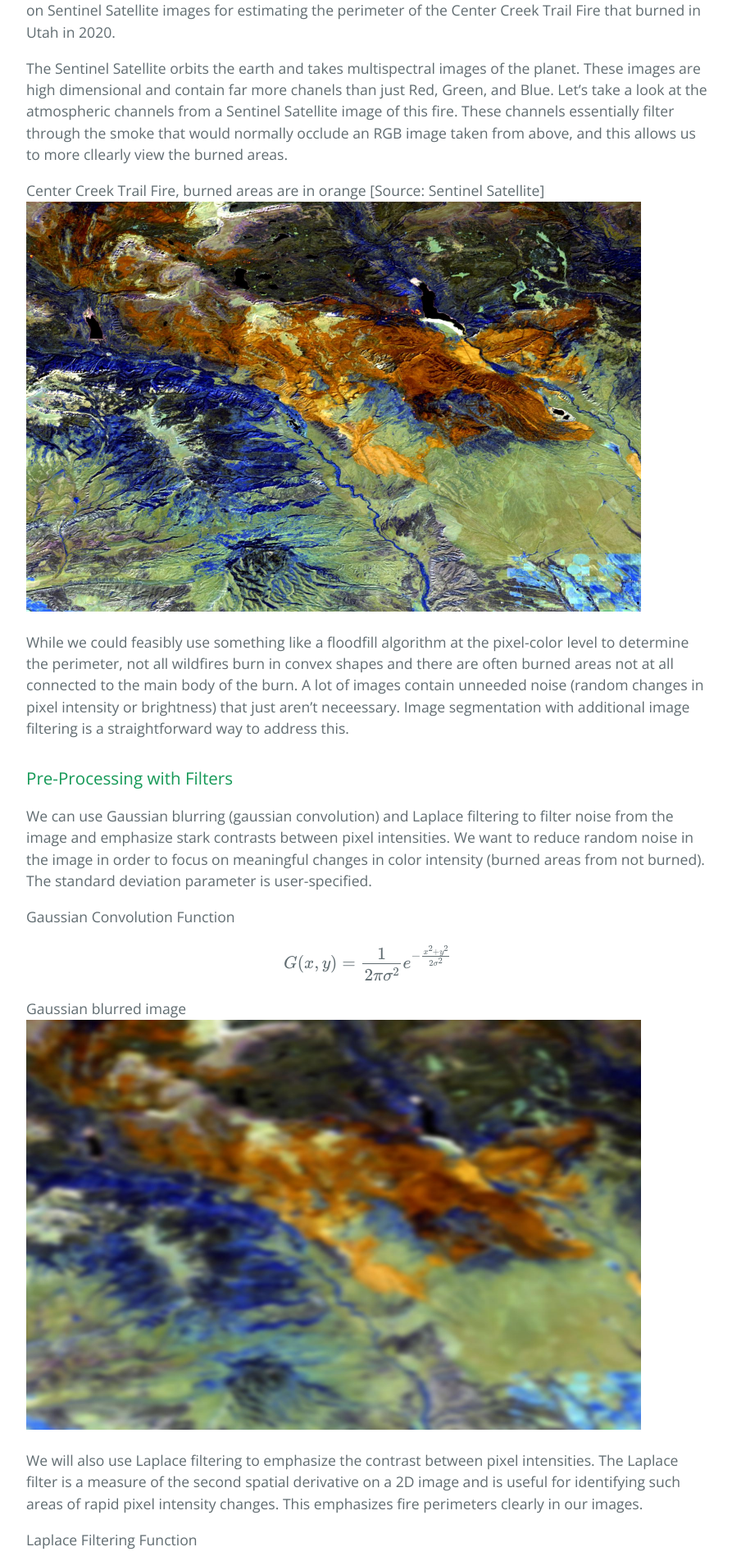
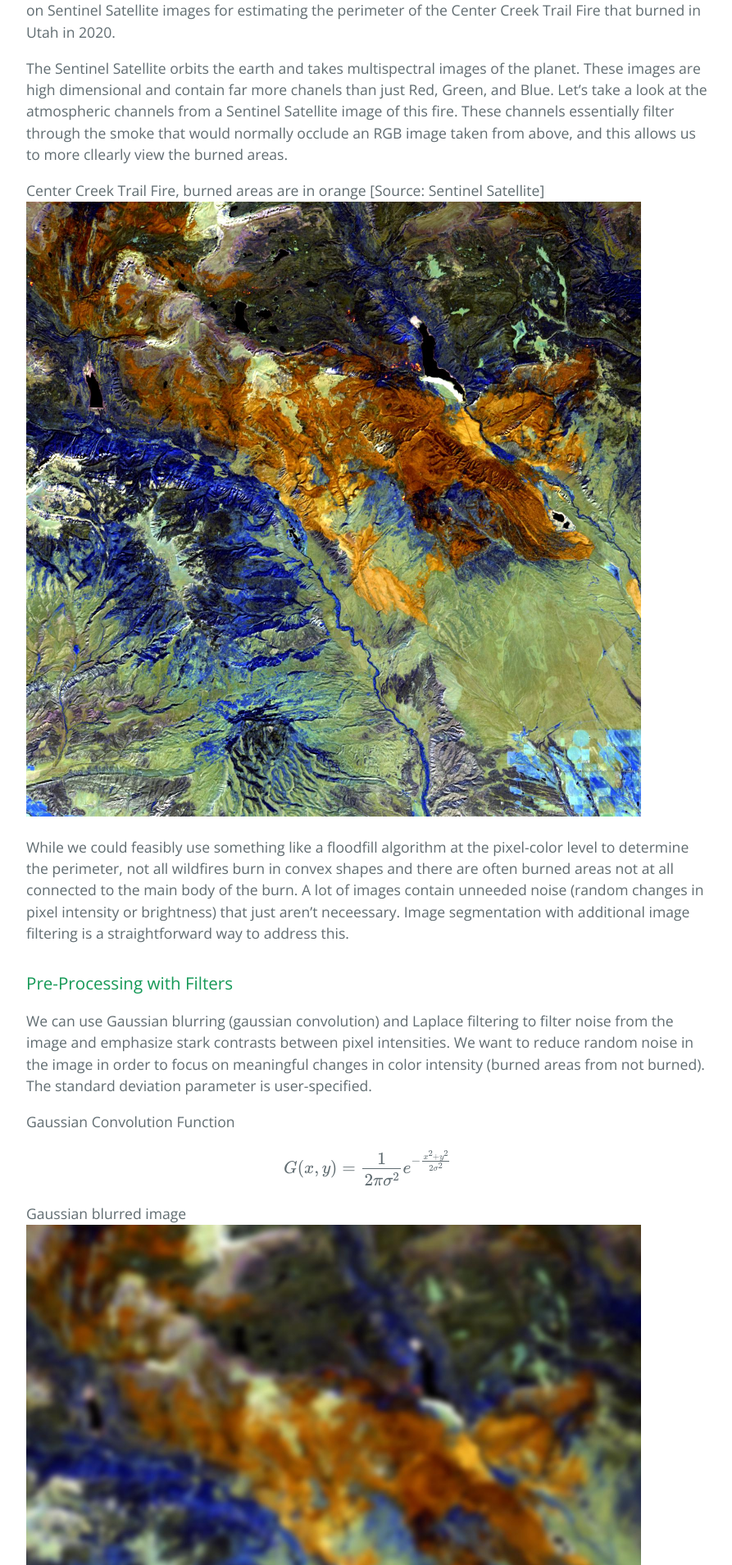
Before and after one commit to walkerhughes/portfolio, a Jekyll site: the page built from wildfire_perimeters.md, in a window 1280 px wide. Shown: the part 659-2568 px from the top of the page at 82% size, without its empty margins (192-1085 px from the left). Built offline with Jekyll 4.4.1, drawn with Linux system fonts in a browser that asks for light colours; our own code applies the rules of GitHub Pages for plain Markdown files; formulas are drawn with MathJax 3.

Commit message:
update image height

```diff
--- a/wildfire_perimeters.md
+++ b/wildfire_perimeters.md
@@ -14,7 +14,7 @@ While this is an inherently high dimenional problem, image segmentation provides
 The Sentinel Satellite orbits the earth and takes multispectral images of the planet. These images are high dimensional and contain far more chanels than just Red, Green, and Blue. Let's take a look at the atmospheric channels from a Sentinel Satellite image of this fire. These channels essentially filter through the smoke that would normally occlude an RGB image taken from above, and this allows us to more cllearly view the burned areas.
 
 Center Creek Trail Fire, burned areas are in orange [Source: Sentinel Satellite]
-<img src="center_creek_burn.jpg" width="750" height="500">
+<img src="center_creek_burn.jpg" width="750" height="750">
 
 While we could feasibly use something like a floodfill algorithm at the pixel-color level to determine the perimeter, not all wildfires burn in convex shapes and there are often burned areas not at all connected to the main body of the burn. A lot of images contain unneeded noise (random changes in pixel intensity or brightness) that just aren't neceessary. Image segmentation with additional image filtering is a straightforward way to address this.
 
@@ -27,7 +27,7 @@ Gaussian Convolution Function
 <p><span class="math display">\[ G(x, y) = \frac{1}{2 \pi \sigma^2} e ^ {-\frac{x^2 + y^2}{2 \sigma^2}} \]</span></p>
 
 Gaussian blurred image
-<img src="gaussian_blur_std_8_new.jpg" width="750" height="500">
+<img src="gaussian_blur_std_8_new.jpg" width="750" height="750">
 
 We will also use Laplace filtering to emphasize the contrast between pixel intensities. The Laplace filter is a measure of the second spatial derivative on a 2D image and is useful for identifying such areas of rapid pixel intensity changes. This emphasizes fire perimeters clearly in our images.
 
@@ -38,12 +38,12 @@ Laplace Filtering Function
 Below is a single channel of the Laplace filtered image after applying the Gaussian blur. We can clearly see that the burned areas are emphasized in a darker grey compared to the rest of the image. In the original, we had greens, blues, oranges, and various other colors. By isolating specific channels after filtering, we can emphasize the difference between burned areas from raw terrain.
 
 Laplace filtered image
-<img src="laplacian_filter_new.jpg" width="750" height="500">
+<img src="laplacian_filter_new.jpg" width="750" height="750">
 
 Here are the two filters together - Laaplacian applied to the Gaussian blurred image. White areas are burned, so these differencees are further apparent in this channel of the filtered image.
 
-<img src="laplace_blur_std_8_new.jpg" width="750" height="500">
+<img src="laplace_blur_std_8_new.jpg" width="750" height="750">
 
 When we complete the final segmentation with a simple numeric cutoff to decide what is burned and what is not, we get the following estimation of the wildfire perimeter. Knowing the geographic coordinates of the edges of the image makes this estimation of the fire perimeter easily mappaple to lattitude and longitude coordinates.
 
-<img src="final_segmentation_new.jpg" width="750" height="500">
+<img src="final_segmentation_new.jpg" width="750" height="750">
```
Also changed, not shown: pairs_trading.md (+4 -4 lines).
